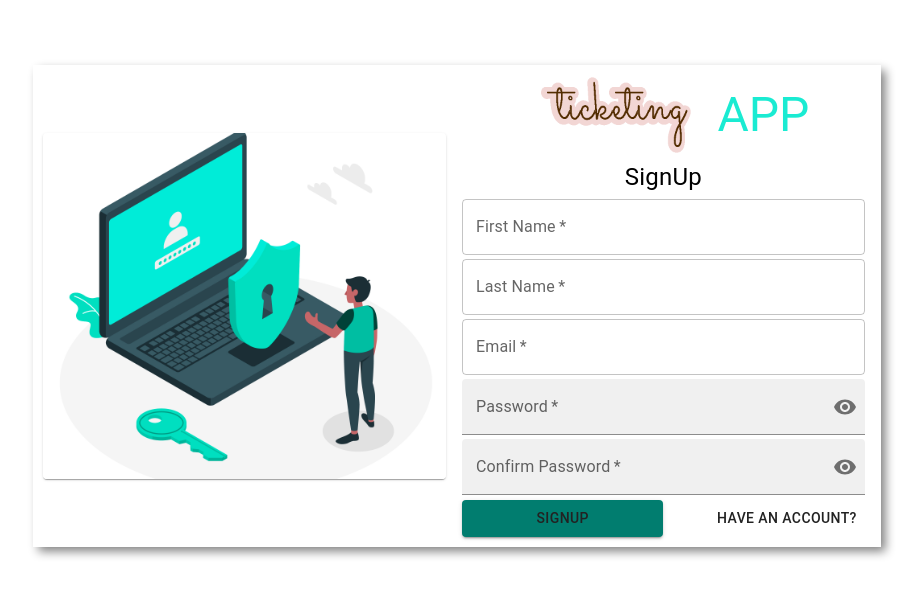
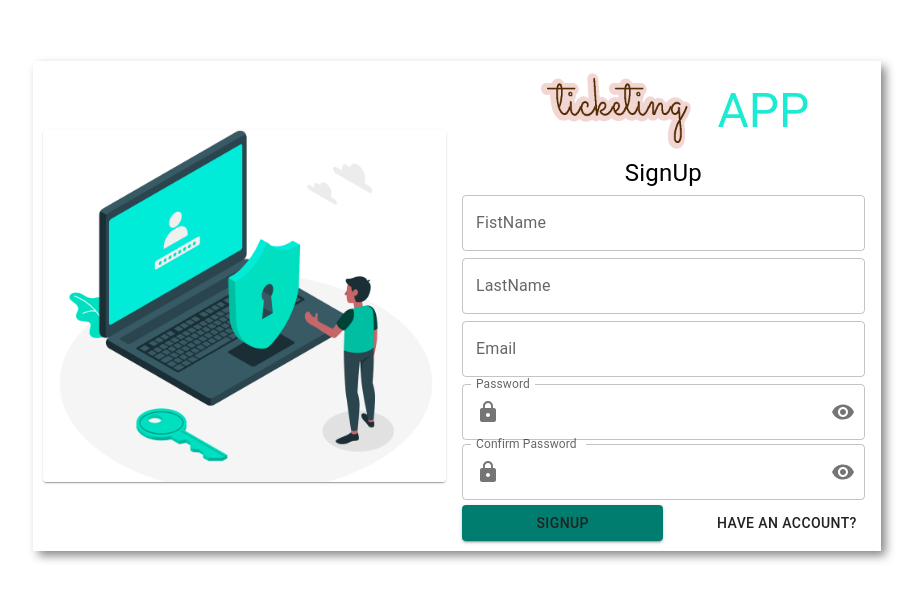
Before and after one commit to latiiLA/ticketing_system, a React (Vite) app: page /signup in a window 1280 px wide. Shown: the part 102-702 px from the top of the page, without its empty margins (183-1106 px from the left). Built offline with nearby package versions, Linux system fonts and the light colour scheme.

Commit message:
signup page is added

```diff
--- a/src/Pages/SignUp.jsx
+++ b/src/Pages/SignUp.jsx
@@ -19,11 +19,15 @@ import {
   useTheme,
   useMediaQuery,
   Avatar,
+  OutlinedInput,
 } from "@mui/material";
 
 import Visibility from "@mui/icons-material/Visibility";
 import VisibilityOff from "@mui/icons-material/VisibilityOff";
 import { makeStyles } from "@mui/styles";
+import * as Yup from "yup";
+import { ErrorMessage, Field, Form, Formik } from "formik";
+import { Lock } from "@mui/icons-material";
 
 const useStyles = makeStyles({
   all: {
@@ -62,8 +66,6 @@ const SignUp = () => {
 
   const [showPassword, setShowPassword] = React.useState(false);
   const [showPassword2, setShowPassword2] = React.useState(false);
-  const [firstName, setfirstName] = useState("");
-  const [lastName, setlastName] = useState("");
   const [email, setEmail] = useState("");
   const [password, setPassword] = useState("");
   const [confirmPassword, setconfirmPassword] = useState("");
@@ -79,6 +81,32 @@ const SignUp = () => {
   const handleMouseDownPassword2 = (event) => {
     event.preventDefault();
   };
+
+  const INITIAL_FORM_STATE = {
+    firstName: "",
+    lastName: "",
+    email: "",
+    password: "",
+    confirmPassword: "",
+  };
+
+  const FORM_VALIDATION = Yup.object().shape({
+    firstName: Yup.string().required("Firstname is required"),
+    lastName: Yup.string().required("LastName is required"),
+    email: Yup.string().email().required("Email is required"),
+    password: Yup.string()
+      .min(8, "Password must be at least 8 characters long")
+      .matches(/[a-zA-Z]/, "Password must contain at least one letter")
+      .matches(/[0-9]/, "Password must contain at least one number")
+      .matches(
+        /[@$!%*?&]/,
+        "Password must contain at least one special character"
+      )
+      .required("Password is required"),
+    confirmPassword: Yup.string()
+      .oneOf([Yup.ref("password"), null], "Passwords must match")
+      .required("Confirm Password is required"),
+  });
 
   const handleSubmit = async (e) => {
     e.preventDefault();
@@ -158,8 +186,14 @@ const SignUp = () => {
               />
             </Card>
 
-            <Box sx={{ width: "100%", height: "70%", margin: "auto" }}>
-              <form onSubmit={handleSubmit} className={classes.form}>
+            <Box sx={{ width: "100%", height: "90%", margin: "auto" }}>
+              <Formik
+                initialValues={INITIAL_FORM_STATE}
+                validationSchema={FORM_VALIDATION}
+                onSubmit={handleSubmit}
+              >
+                {({ errors, touched }) => (
+                  <Form className={classes.form}>
                     <Stack gap={0.8}>
                       <Box
                         sx={{
@@ -187,41 +221,56 @@ const SignUp = () => {
                           APP
                         </Typography>
                       </Box>
-                  <Typography className={classes.signup1}>SignUp</Typography>
-                  <TextField
-                    required
-                    label="First Name"
-                    value={firstName}
-                    onChange={(e) => setfirstName(e.target.value)}
+                      <Typography className={classes.signup1}>
+                        SignUp
+                      </Typography>
+
+                      <Field
+                        as={TextField}
+                        name="firstName"
+                        label="FistName"
+                        variant="outlined"
+                        fullWidth
+                        error={touched.firstName && !!errors.firstName}
+                        helperText={<ErrorMessage name="firstName" />}
                       />
-                  <TextField
-                    required
-                    label="Last Name"
-                    value={lastName}
-                    onChange={(e) => setlastName(e.target.value)}
+                      <Field
+                        as={TextField}
+                        name="lastName"
+                        label="LastName"
+                        variant="outlined"
+                        fullWidth
+                        error={touched.lastName && !!errors.lastName}
+                        helperText={<ErrorMessage name="lastName" />}
                       />
-                  <TextField
-                    className={classes.inputField}
-                    required
-                    type="email"
+                      <Field
+                        as={TextField}
+                        name="email"
                         label="Email"
-                    value={email}
-                    onChange={(e) => {
-                      setEmail(e.target.value);
-                    }}
+                        variant="outlined"
+                        fullWidth
+                        error={touched.email && !!errors.email}
+                        helperText={<ErrorMessage name="email" />}
                       />
 
-                  <FormControl required>
-                    <InputLabel htmlFor="filled-adornment-password">
+                      <FormControl
+                        variant="outlined"
+                        error={touched.password && !!errors.password}
+                        fullWidth
+                      >
+                        <InputLabel htmlFor="outlined-adornment-password">
                           Password
                         </InputLabel>
-                    <FilledInput
-                      value={password}
-                      onChange={(e) => {
-                        setPassword(e.target.value);
-                      }}
-                      id="filled-adornment-password2"
+                        <Field
+                          as={OutlinedInput}
+                          id="outlined-adornment-password"
                           type={showPassword ? "text" : "password"}
+                          name="password"
+                          startAdornment={
+                            <InputAdornment position="start">
+                              <Lock />
+                            </InputAdornment>
+                          }
                           endAdornment={
                             <InputAdornment position="end">
                               <IconButton
@@ -230,24 +279,46 @@ const SignUp = () => {
                                 onMouseDown={handleMouseDownPassword}
                                 edge="end"
                               >
-                            {showPassword ? <VisibilityOff /> : <Visibility />}
+                                {showPassword ? (
+                                  <VisibilityOff />
+                                ) : (
+                                  <Visibility />
+                                )}
                               </IconButton>
                             </InputAdornment>
                           }
+                          label="Password"
+                        />
+                        <ErrorMessage
+                          name="password"
+                          component="div"
+                          style={{
+                            fontSize: "0.75rem",
+                            color: "red",
+                          }}
                         />
                       </FormControl>
 
-                  <FormControl required>
-                    <InputLabel htmlFor="filled-adornment-password">
+                      <FormControl
+                        variant="outlined"
+                        error={
+                          touched.confirmPassword && !!errors.confirmPassword
+                        }
+                        fullWidth
+                      >
+                        <InputLabel htmlFor="outlined-adornment-password2">
                           Confirm Password
                         </InputLabel>
-                    <FilledInput
-                      value={confirmPassword}
-                      onChange={(e) => {
-                        setconfirmPassword(e.target.value);
-                      }}
-                      id="filled-adornment-password"
+                        <Field
+                          as={OutlinedInput}
+                          id="outlined-adornment-password2"
                           type={showPassword2 ? "text" : "password"}
+                          name="confirmPassword"
+                          startAdornment={
+                            <InputAdornment position="start">
+                              <Lock />
+                            </InputAdornment>
+                          }
                           endAdornment={
                             <InputAdornment position="end">
                               <IconButton
@@ -256,10 +327,23 @@ const SignUp = () => {
                                 onMouseDown={handleMouseDownPassword2}
                                 edge="end"
                               >
-                            {showPassword2 ? <VisibilityOff /> : <Visibility />}
+                                {showPassword2 ? (
+                                  <VisibilityOff />
+                                ) : (
+                                  <Visibility />
+                                )}
                               </IconButton>
                             </InputAdornment>
                           }
+                          label="Comfirm Password"
+                        />
+                        <ErrorMessage
+                          name="confirmPassword"
+                          component="div"
+                          style={{
+                            fontSize: "0.75rem",
+                            color: "red",
+                          }}
                         />
                       </FormControl>
                     </Stack>
@@ -283,10 +367,14 @@ const SignUp = () => {
                       </Button>
 
                       <Link to="/login">
-                    <Button sx={{ color: "#222222" }}>HAVE AN ACCOUNT?</Button>
+                        <Button sx={{ color: "#222222" }}>
+                          HAVE AN ACCOUNT?
+                        </Button>
                       </Link>
                     </Stack>
-              </form>
+                  </Form>
+                )}
+              </Formik>
             </Box>
           </Stack>
         </>
@@ -313,7 +401,13 @@ const SignUp = () => {
             </Card>
 
             <Box sx={{ width: "50%", margin: "auto" }}>
-              <form onSubmit={handleSubmit} className={classes.form}>
+              <Formik
+                initialValues={INITIAL_FORM_STATE}
+                validationSchema={FORM_VALIDATION}
+                onSubmit={handleSubmit}
+              >
+                {({ errors, touched }) => (
+                  <Form className={classes.form}>
                     <Stack gap={0.5}>
                       <Box
                         sx={{
@@ -341,41 +435,55 @@ const SignUp = () => {
                           APP
                         </Typography>
                       </Box>
-                  <Typography className={classes.signup1}>SignUp</Typography>
-                  <TextField
-                    required
-                    label="First Name"
-                    value={firstName}
-                    onChange={(e) => setfirstName(e.target.value)}
+                      <Typography className={classes.signup1}>
+                        SignUp
+                      </Typography>
+                      <Field
+                        as={TextField}
+                        name="firstName"
+                        label="FistName"
+                        variant="outlined"
+                        fullWidth
+                        error={touched.firstName && !!errors.firstName}
+                        helperText={<ErrorMessage name="firstName" />}
                       />
-                  <TextField
-                    required
-                    label="Last Name"
-                    value={lastName}
-                    onChange={(e) => setlastName(e.target.value)}
+                      <Field
+                        as={TextField}
+                        name="lastName"
+                        label="LastName"
+                        variant="outlined"
+                        fullWidth
+                        error={touched.lastName && !!errors.lastName}
+                        helperText={<ErrorMessage name="lastName" />}
                       />
-                  <TextField
-                    className={classes.inputField}
-                    required
-                    type="email"
+                      <Field
+                        as={TextField}
+                        name="email"
                         label="Email"
-                    value={email}
-                    onChange={(e) => {
-                      setEmail(e.target.value);
-                    }}
+                        variant="outlined"
+                        fullWidth
+                        error={touched.email && !!errors.email}
+                        helperText={<ErrorMessage name="email" />}
                       />
 
-                  <FormControl required>
-                    <InputLabel htmlFor="filled-adornment-password">
+                      <FormControl
+                        variant="outlined"
+                        error={touched.password && !!errors.password}
+                        fullWidth
+                      >
+                        <InputLabel htmlFor="outlined-adornment-password">
                           Password
                         </InputLabel>
-                    <FilledInput
-                      value={password}
-                      onChange={(e) => {
-                        setPassword(e.target.value);
-                      }}
-                      id="filled-adornment-password2"
+                        <Field
+                          as={OutlinedInput}
+                          id="outlined-adornment-password"
                           type={showPassword ? "text" : "password"}
+                          name="password"
+                          startAdornment={
+                            <InputAdornment position="start">
+                              <Lock />
+                            </InputAdornment>
+                          }
                           endAdornment={
                             <InputAdornment position="end">
                               <IconButton
@@ -384,24 +492,46 @@ const SignUp = () => {
                                 onMouseDown={handleMouseDownPassword}
                                 edge="end"
                               >
-                            {showPassword ? <VisibilityOff /> : <Visibility />}
+                                {showPassword ? (
+                                  <VisibilityOff />
+                                ) : (
+                                  <Visibility />
+                                )}
                               </IconButton>
                             </InputAdornment>
                           }
+                          label="Password"
+                        />
+                        <ErrorMessage
+                          name="password"
+                          component="div"
+                          style={{
+                            fontSize: "0.75rem",
+                            color: "red",
+                          }}
                         />
                       </FormControl>
 
-                  <FormControl required>
-                    <InputLabel htmlFor="filled-adornment-password">
+                      <FormControl
+                        variant="outlined"
+                        error={
+                          touched.confirmPassword && !!errors.confirmPassword
+                        }
+                        fullWidth
+                      >
+                        <InputLabel htmlFor="outlined-adornment-password2">
                           Confirm Password
                         </InputLabel>
-                    <FilledInput
-                      value={confirmPassword}
-                      onChange={(e) => {
-                        setconfirmPassword(e.target.value);
-                      }}
-                      id="filled-adornment-password"
+                        <Field
+                          as={OutlinedInput}
+                          id="outlined-adornment-password2"
                           type={showPassword2 ? "text" : "password"}
+                          name="confirmPassword"
+                          startAdornment={
+                            <InputAdornment position="start">
+                              <Lock />
+                            </InputAdornment>
+                          }
                           endAdornment={
                             <InputAdornment position="end">
                               <IconButton
@@ -410,10 +540,23 @@ const SignUp = () => {
                                 onMouseDown={handleMouseDownPassword2}
                                 edge="end"
                               >
-                            {showPassword2 ? <VisibilityOff /> : <Visibility />}
+                                {showPassword2 ? (
+                                  <VisibilityOff />
+                                ) : (
+                                  <Visibility />
+                                )}
                               </IconButton>
                             </InputAdornment>
                           }
+                          label="Comfirm Password"
+                        />
+                        <ErrorMessage
+                          name="confirmPassword"
+                          component="div"
+                          style={{
+                            fontSize: "0.75rem",
+                            color: "red",
+                          }}
                         />
                       </FormControl>
                     </Stack>
@@ -437,10 +580,14 @@ const SignUp = () => {
                       </Button>
 
                       <Link to="/login">
-                    <Button sx={{ color: "#222222" }}>HAVE AN ACCOUNT?</Button>
+                        <Button sx={{ color: "#222222" }}>
+                          HAVE AN ACCOUNT?
+                        </Button>
                       </Link>
                     </Stack>
-              </form>
+                  </Form>
+                )}
+              </Formik>
             </Box>
           </Stack>
         </>
```
Lines whose indentation alone changed are shown as unchanged.
